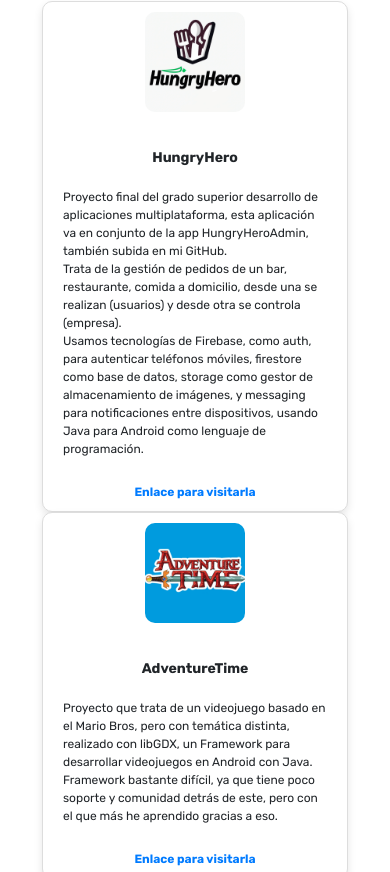
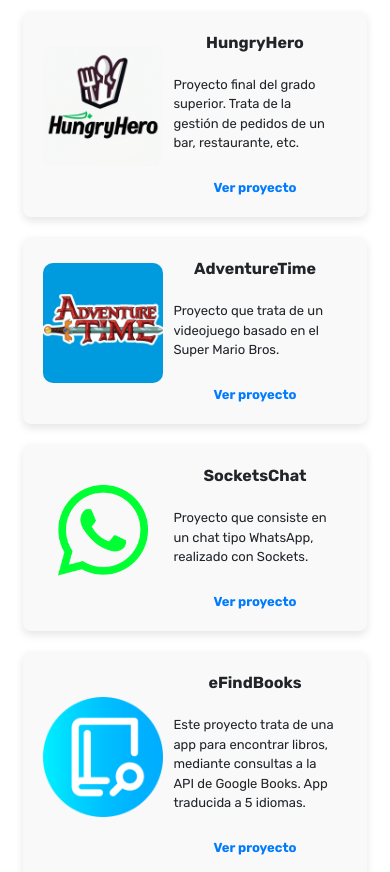
Before and after one commit to daniiguti/daniiguti.github.io, a plain HTML site: page index.html in a window 390 px wide. Shown: the part 8796-9668 px from the top of the page. Drawn offline with nearby package versions, Linux system fonts and the light colour scheme.

Commit message:
-Mejoras

```diff
--- a/index.css
+++ b/index.css
@@ -42,6 +42,44 @@
 nav a:hover {
     color: #fff;
     text-decoration: none;
+}
+/* Estilos móviles */
+.menu-toggle {
+    display: none;
+    font-size: 2rem;
+    background: none;
+    border: none;
+    color: #fff;
+    cursor: pointer;
+}
+@media (max-width: 768px) {
+    .menu-toggle {
+        display: block;
+    }
+
+    .nav-list {
+        flex-direction: column;
+        position: absolute;
+        top: 70px;
+        left: 0;
+        width: 100%;
+        background-color: rgba(0, 0, 0, 0.8);
+        display: none;
+    }
+
+    .nav-list.show {
+        display: flex;
+    }
+
+    .nav-list li {
+        padding: 15px 0;
+        text-align: center;
+    }
+
+    .nav-list a {
+        color: white;
+        font-size: 1.2rem;
+    }
 }
 .dani {
     display: flex !important;
@@ -428,25 +466,28 @@
 }
 .proyectos {
     display: flex;
-    flex-direction: column;
+    flex-direction: row;
     align-items: center;
     padding: 20px;
+    gap: 20px;
 }
 .proyecto {
-    display: flex;
-    flex-direction: row;
-    align-items: center;
-    gap: 20px;
-    max-width: 800px;
-    width: 100%;
-    border: 1px solid #ddd;
-    border-radius: 10px;
+    position: relative;
+    width: 33%;
+    height: auto;
     padding: 20px;
-    background-color: #fff;
+    background-color: #f9f9f9;
     box-shadow: 0 4px 8px rgba(0, 0, 0, 0.1);
+    border-radius: 8px;
+    text-align: left;
+    z-index: 2;
+    transition: all 0.2s ease-in-out;
 }
-.imagen-aplicacion,
-.imagen-aplicacion-derecha {
+.proyecto:hover {
+    transform: scale(1.02);
+    box-shadow: 0 8px 16px rgba(0, 0, 0, 0.2);
+}
+.imagen-aplicacion {
     width: 150px;
     height: auto;
     border-radius: 10px;
@@ -465,124 +506,56 @@
     text-align: right;
     max-width: 600px;
 }
-.nombre-app,
-.nombre-app-derecha {
+.nombre-app{
     font-size: 18px;
     font-weight: bold;
     margin-bottom: 10px;
 }
-.descripcion-app,
-.descripcion-app-derecha {
+.descripcion-app {
     font-size: 14px;
     line-height: 1.5;
     margin-bottom: 15px;
 }
-.enlace-github,
-.enlace-github-derecha {
+.enlace-github {
     font-size: 14px;
     color: #007BFF;
     text-decoration: none;
     font-weight: bold;
 }
-.enlace-github:hover,
-.enlace-github-derecha:hover {
+.enlace-github:hover {
     text-decoration: underline;
 }
 @media (max-width: 768px) {
     .proyecto {
+        width: 120%;
+        display: flex;
+        align-items: center;
+    }
+    .proyectos {
+        display: flex;
         flex-direction: column;
         align-items: center;
-        text-align: center;
-        padding: 15px;
+        padding: 20px;
+        gap: 20px;
     }
-    .contenido,
-    .contenido-derecha {
+    .contenido {
         align-items: center;
         text-align: center;
         max-width: 100%;
     }
-    .imagen-aplicacion,
-    .imagen-aplicacion-derecha {
+    .imagen-aplicacion {
         width: 120px;
         margin-bottom: 15px;
     }
-    .nombre-app,
-    .nombre-app-derecha {
+    .nombre-app{
         font-size: 16px;
     }
-    .descripcion-app,
-    .descripcion-app-derecha {
+    .descripcion-app {
         font-size: 13px;
         text-align: left;
         padding: 10px;
     }
-    .enlace-github,
-    .enlace-github-derecha {
+    .enlace-github {
         font-size: 13px;
     }
 }
-@media (max-width: 480px) {
-    .proyectos {
-        padding: 10px;
-    }
-    .proyecto {
-        padding: 10px;
-    }
-    .imagen-aplicacion,
-    .imagen-aplicacion-derecha {
-        width: 100px;
-    }
-    .nombre-app,
-    .nombre-app-derecha {
-        font-size: 14px;
-    }
-    .descripcion-app,
-    .descripcion-app-derecha {
-        font-size: 12px;
-    }
-    .enlace-github,
-    .enlace-github-derecha {
-        font-size: 12px;
-    }
-}
-
-
-.menu-toggle {
-    display: none;
-    font-size: 2rem;
-    background: none;
-    border: none;
-    color: #fff;
-    cursor: pointer;
-}
-
-/* Estilos móviles */
-@media (max-width: 768px) {
-    .menu-toggle {
-        display: block;
-    }
-
-    .nav-list {
-        flex-direction: column;
-        position: absolute;
-        top: 70px;
-        left: 0;
-        width: 100%;
-        background-color: rgba(0, 0, 0, 0.8);
-        display: none;
-    }
-
-    .nav-list.show {
-        display: flex;
-    }
-
-    .nav-list li {
-        padding: 15px 0;
-        text-align: center;
-    }
-
-    .nav-list a {
-        color: white;
-        font-size: 1.2rem;
-    }
-}
--- a/index.html
+++ b/index.html
@@ -245,13 +245,9 @@
                 <div class="contenido">
                     <p class="nombre-app">HungryHero</p>
                     <p class="descripcion-app">
-                        Proyecto final del grado superior desarrollo de aplicaciones multiplataforma, esta aplicación va en conjunto de la app HungryHeroAdmin, también subida en mi GitHub.
-                        <br>
-                        Trata de la gestión de pedidos de un bar, restaurante, comida a domicilio, desde una se realizan (usuarios) y desde otra se controla (empresa).
-                        <br>
-                        Usamos tecnologías de Firebase, como auth, para autenticar teléfonos móviles, firestore como base de datos, storage como gestor de almacenamiento de imágenes, y messaging para notificaciones entre dispositivos, usando Java para Android como lenguaje de programación.
+                        Proyecto final del grado superior. Trata de la gestión de pedidos de un bar, restaurante, etc.
                     </p>
-                    <a href="https://github.com/daniiguti/HungryHero" target="_blank" class="enlace-github">Enlace para visitarla</a>
+                    <a href="https://github.com/daniiguti/HungryHero" target="_blank" class="enlace-github">Ver proyecto</a>
                 </div>
             </div>
             <div class="proyecto">
@@ -259,11 +255,9 @@
                 <div class="contenido">
                     <p class="nombre-app">AdventureTime</p>
                     <p class="descripcion-app">
-                        Proyecto que trata de un videojuego basado en el Mario Bros, pero con temática distinta, realizado con libGDX, un Framework para desarrollar videojuegos en Android con Java.
-                        <br>
-                        Framework bastante difícil, ya que tiene poco soporte y comunidad detrás de este, pero con el que más he aprendido gracias a eso.
+                        Proyecto que trata de un videojuego basado en el Super Mario Bros.
                     </p>
-                    <a href="https://github.com/daniiguti/VideojuegoAdventureTime" target="_blank" class="enlace-github">Enlace para visitarla</a>
+                    <a href="https://github.com/daniiguti/VideojuegoAdventureTime" target="_blank" class="enlace-github">Ver proyecto</a>
                 </div>
             </div>
             <div class="proyecto">
@@ -271,13 +265,9 @@
                 <div class="contenido">
                     <p class="nombre-app">SocketsChat</p>
                     <p class="descripcion-app">
-                        Proyecto realizado en Java, que consiste en un chat tipo WhatsApp, bidireccional (nuestro dispositivo actúa de cliente y servidor), realizado con Sockets.
-                        <br>
-                        Una app bastante útil ya que funciona sin necesidad de conexión a internet, sirve, únicamente con estar en la misma red.
-                        <br>
-                        En este proyecto se utilizan cosas de nivel avanzado en la programación de Android con Java, como el patrón delegado, la gestión de procesos en segundo plano y la creación y uso de listeners propios.
+                        Proyecto que consiste en un chat tipo WhatsApp, realizado con Sockets.
                     </p>
-                    <a href="https://github.com/daniiguti/ProyectoChatSockets" target="_blank" class="enlace-github">Enlace para visitarla</a>
+                    <a href="https://github.com/daniiguti/ProyectoChatSockets" target="_blank" class="enlace-github">Ver proyecto</a>
                 </div>
             </div>
             <div class="proyecto">
@@ -285,11 +275,9 @@
                 <div class="contenido">
                     <p class="nombre-app">eFindBooks</p>
                     <p class="descripcion-app">
-                        Este proyecto trata de una app para encontrar libros, mediante consultas a la API de Google Books, una API muy útil, debido a su funcionalidad proporcionada para realizar cosas, como encontrar libros, información de estos, dónde poder comprarlos, etc. App traducida a 5 idiomas.
-                        <br>
-                        Referencia a la API: https://developers.google.com/books?hl=es-419
+                        Este proyecto trata de una app para encontrar libros, mediante consultas a la API de Google Books. App traducida a 5 idiomas.
                     </p>
-                    <a href="https://github.com/daniiguti/ProyectoAppLibros" target="_blank" class="enlace-github">Enlace para visitarla</a>
+                    <a href="https://github.com/daniiguti/ProyectoAppLibros" target="_blank" class="enlace-github">Ver proyecto</a>
                 </div>
             </div>
         </div>
```
